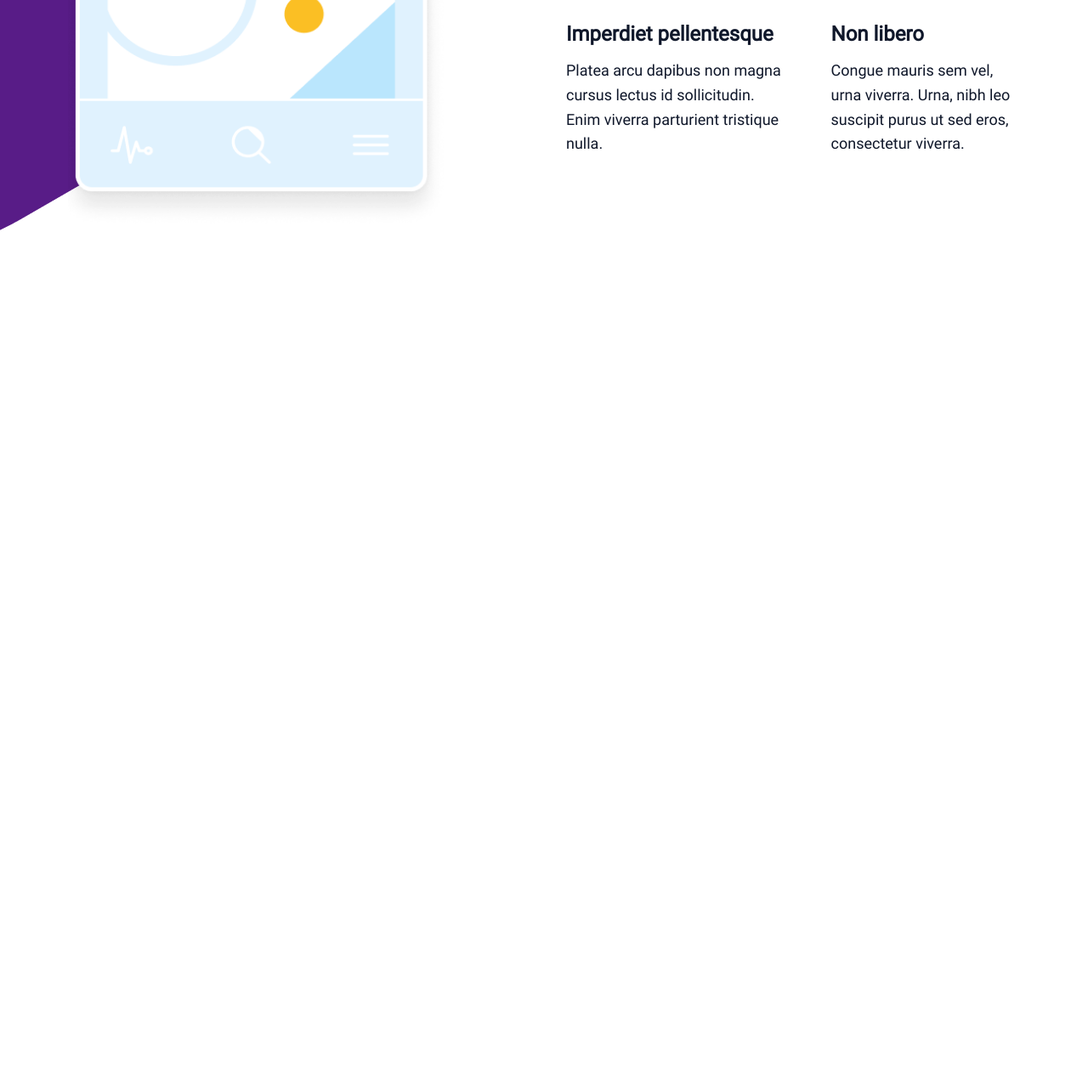
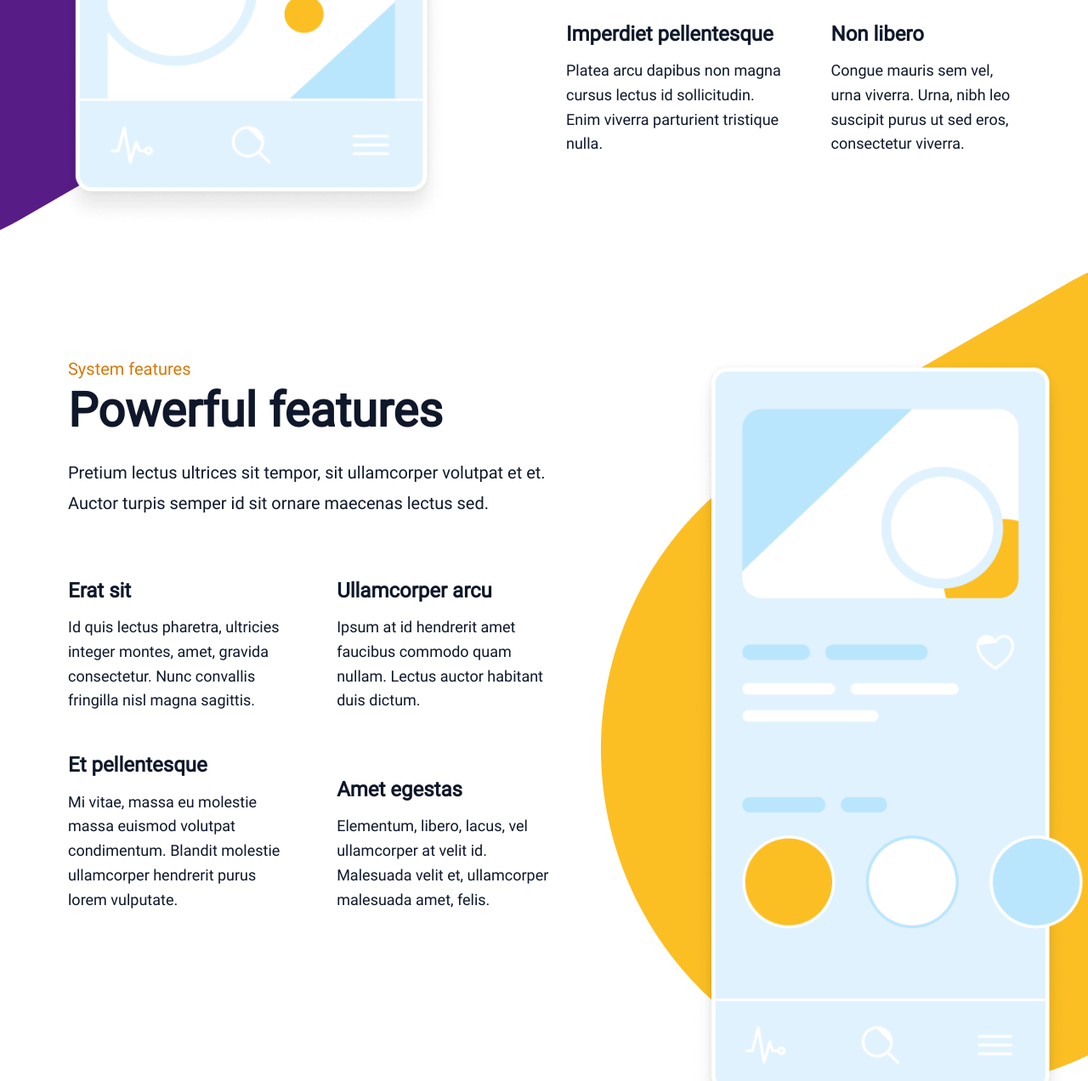
Before and after one commit to Lere10/Buzzvel-FE-Test, a website built with webpack: page src/index.html in a window 1280 px wide. Shown: the part 2557-3829 px from the top of the page at 85% size. Before the commit the page ends 2900 px from the top, so only its background shows below. Built offline with nearby package versions, Linux system fonts and the light colour scheme.

Commit message:
sectionFeatures

```diff
--- /dev/null
+++ b/src/blocks/features.css
@@ -0,0 +1,98 @@
+.features {
+  display: flex;
+  position: relative;
+  margin: 0 auto;
+}
+.features__placeholderimg {
+  max-width: 462px;
+  max-height: 900px;
+  width: 100%;
+  margin: 80px 0px 0px 160px;
+}
+.features__yellowbean {
+  position: absolute;
+  top: -62px;
+  right: 0px;
+  z-index: -1;
+}
+.features__grid {
+  margin: 80px 0px auto 80px;
+  max-width: 1180px;
+  display: grid;
+  grid-template-areas:
+    "title title"
+    "topic1 topic2"
+    "topic3 topic4";
+  gap: 48px;
+}
+.features__grid-name {
+  grid-area: title;
+  display: flex;
+  flex-direction: column;
+  justify-content: flex-end;
+}
+.features__grid-pretitle {
+  margin: 0px;
+  padding: 0px;
+  font-size: 20px;
+  line-height: 22px;
+  color: #d97706;
+}
+.features__grid-title {
+  font-size: 56px;
+  font-weight: bolder;
+  line-height: 61.6px;
+  padding: 0px;
+  margin: 8px 0px 24px;
+}
+.features__grid-main-text {
+  margin: 0px;
+  padding: 0px;
+  font-size: 20px;
+  font-weight: normal;
+  line-height: 36px;
+}
+.features__grid-1 {
+  display: flex;
+  flex-direction: column;
+  justify-content: flex-end;
+  grid-area: topic1;
+  max-width: 566px;
+  min-height: 181px;
+}
+.features__grid-2 {
+  display: flex;
+  flex-direction: column;
+  justify-content: flex-end;
+  grid-area: topic2;
+  max-width: 566px;
+  min-height: 181px;
+}
+.features__grid-3 {
+  display: flex;
+  flex-direction: column;
+  justify-content: flex-end;
+  grid-area: topic3;
+  max-width: 566px;
+  min-height: 181px;
+}
+.features__grid-4 {
+  display: flex;
+  flex-direction: column;
+  justify-content: flex-end;
+  grid-area: topic4;
+  max-width: 566px;
+  min-height: 181px;
+}
+.features__grid-topic-title {
+  font-size: 24px;
+  line-height: 26.4px;
+  margin: 0px;
+  padding-bottom: 16px;
+}
+.features__grid-topic-text {
+  font-size: 18px;
+  line-height: 28.8px;
+  margin: 0px;
+  padding: 0px;
+}
--- a/src/index.html
+++ b/src/index.html
@@ -183,6 +183,59 @@
             <!---->
           </div>
         </section>
+        <section class="features">
+          <!------------------------------------------------------>
+          <div class="features__grid">
+            <div class="features__grid-name">
+              <p class="features__grid-pretitle">System features</p>
+              <h2 class="features__grid-title">Powerful features</h2>
+              <p class="features__grid-main-text">
+                Pretium lectus ultrices sit tempor, sit ullamcorper volutpat et
+                et. Auctor turpis semper id sit ornare maecenas lectus sed.
+              </p>
+            </div>
+            <!--Grid latim topics in features section-->
+            <div class="features__grid-1">
+              <h3 class="features__grid-topic-title">Erat sit</h3>
+              <p class="features__grid-topic-text">
+                Id quis lectus pharetra, ultricies integer montes, amet, gravida
+                consectetur. Nunc convallis fringilla nisl magna sagittis.
+              </p>
+            </div>
+            <div class="features__grid-2">
+              <h3 class="features__grid-topic-title">Ullamcorper arcu</h3>
+              <p class="features__grid-topic-text">
+                Ipsum at id hendrerit amet faucibus commodo quam nullam. Lectus
+                auctor habitant duis dictum.
+              </p>
+            </div>
+            <div class="features__grid-3">
+              <h3 class="features__grid-topic-title">Et pellentesque</h3>
+              <p class="features__grid-topic-text">
+                Mi vitae, massa eu molestie massa euismod volutpat condimentum.
+                Blandit molestie ullamcorper hendrerit purus lorem vulputate.
+              </p>
+            </div>
+            <div class="features__grid-4">
+              <h3 class="features__grid-topic-title">Amet egestas</h3>
+              <p class="features__grid-topic-text">
+                Elementum, libero, lacus, vel ullamcorper at velit id. Malesuada
+                velit et, ullamcorper malesuada amet, felis.
+              </p>
+            </div>
+          </div>
+          <img
+            src="<%=require('./images/Mobile-App-Placeholder-2-min.png')%>"
+            alt="placeholder mobile app"
+            class="features__placeholderimg"
+          />
+          <img
+            src="<%=require('./images/features__yellowellipse-min.png')%>"
+            alt="yellow bean background image"
+            class="features__yellowbean"
+          />
+          <!-- - - - - - -- - - - - - - - - - - - - - --->
+        </section>
       </main>
     </div>
   </body>
--- a/src/main.css
+++ b/src/main.css
@@ -5,3 +5,4 @@
 @import url(./blocks/nav.css);
 @import url(./blocks/pickthesun.css);
 @import url(./blocks/services.css);
+@import url(./blocks/features.css);
```
Also changed, not shown: src/images/Mobile-App-Placeholder-2-min.png (added), src/images/features__yellowellipse-min.png (added).
